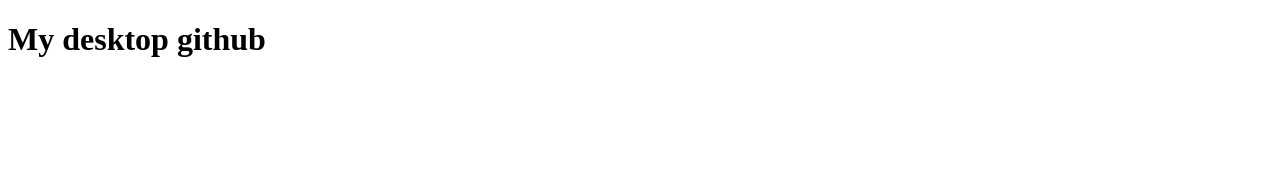
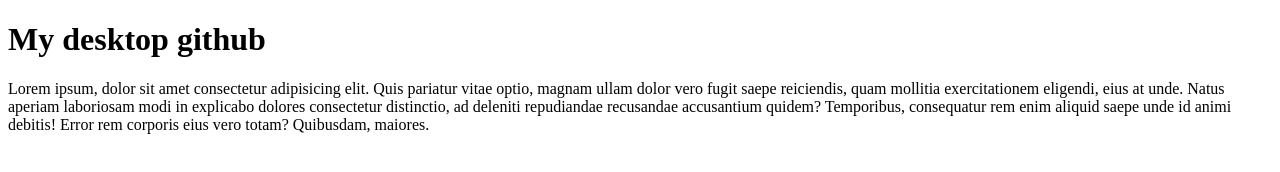
Before and after one commit to Aminul-Hasan-Emon/my-second-website, a plain HTML site: page index.html in a window 1280 px wide. Drawn offline with Linux system fonts and the light colour scheme.

Commit message:
Added some peragraph

```diff
--- a/index.html
+++ b/index.html
@@ -9,7 +9,11 @@
 <body>
 
     <h1>My desktop github</h1>
-
+    <div>
+        <p>
+            Lorem ipsum, dolor sit amet consectetur adipisicing elit. Quis pariatur vitae optio, magnam ullam dolor vero fugit saepe reiciendis, quam mollitia exercitationem eligendi, eius at unde. Natus aperiam laboriosam modi in explicabo dolores consectetur distinctio, ad deleniti repudiandae recusandae accusantium quidem? Temporibus, consequatur rem enim aliquid saepe unde id animi debitis! Error rem corporis eius vero totam? Quibusdam, maiores.
+        </p>
+    </div>
 
 </body>
 </html>
```
